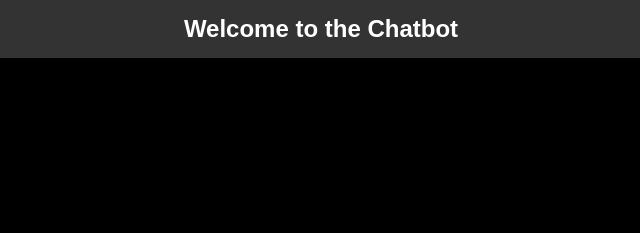
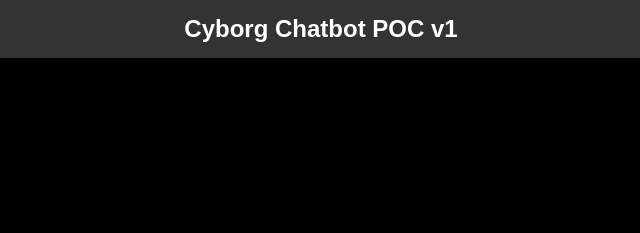
Before and after one commit to gintanod/my-static-website, a plain HTML site: page index.html in a window 1280 px wide. Shown: the top 233 px of the page, 334-974 px from the left. Drawn offline with Linux system fonts and the light colour scheme.

Commit message:
Update index.html update text to POC

```diff
--- a/index.html
+++ b/index.html
@@ -3,7 +3,7 @@
 <head>
     <meta charset="UTF-8">
     <meta name="viewport" content="width=device-width, initial-scale=1.0">
-    <title>Chatbot</title>
+    <title>Cyborg Chatbot</title>
     <style>
         body {
             font-family: Arial, sans-serif;
@@ -92,7 +92,7 @@
     </style>
 </head>
 <body>
-    <div id="banner">Welcome to the Chatbot</div>
+    <div id="banner">Cyborg Chatbot POC v1</div>
     <div id="chatbot-container">
         <div id="chatbox"></div>
         <div id="input-container">
```
